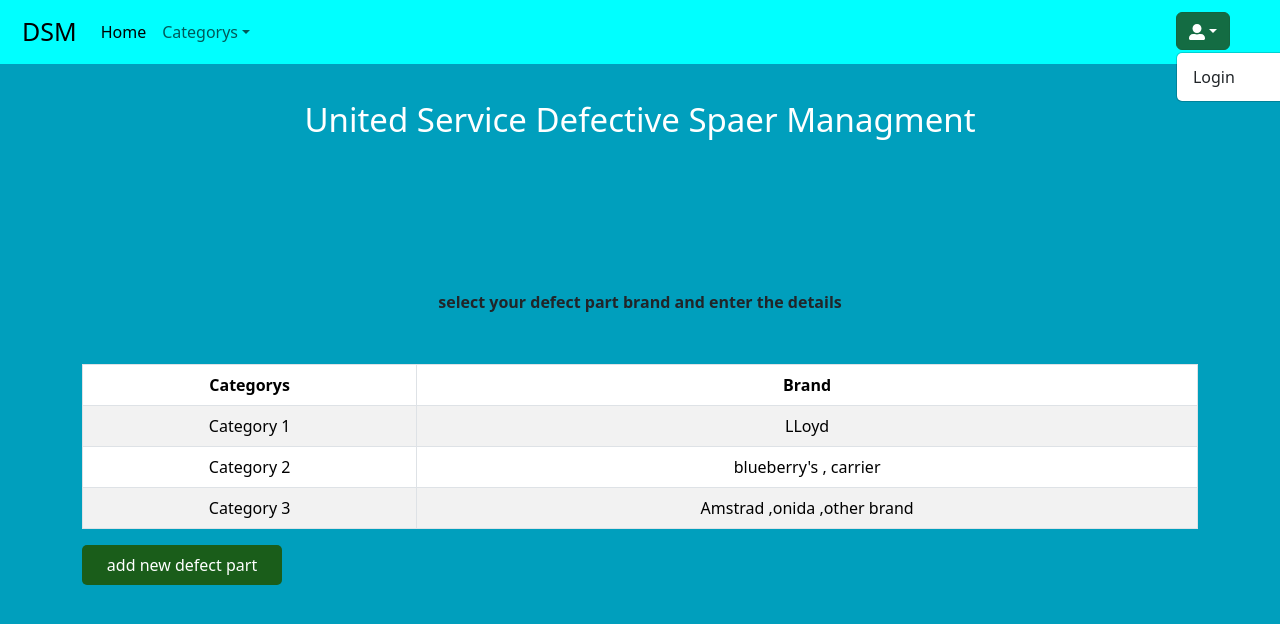
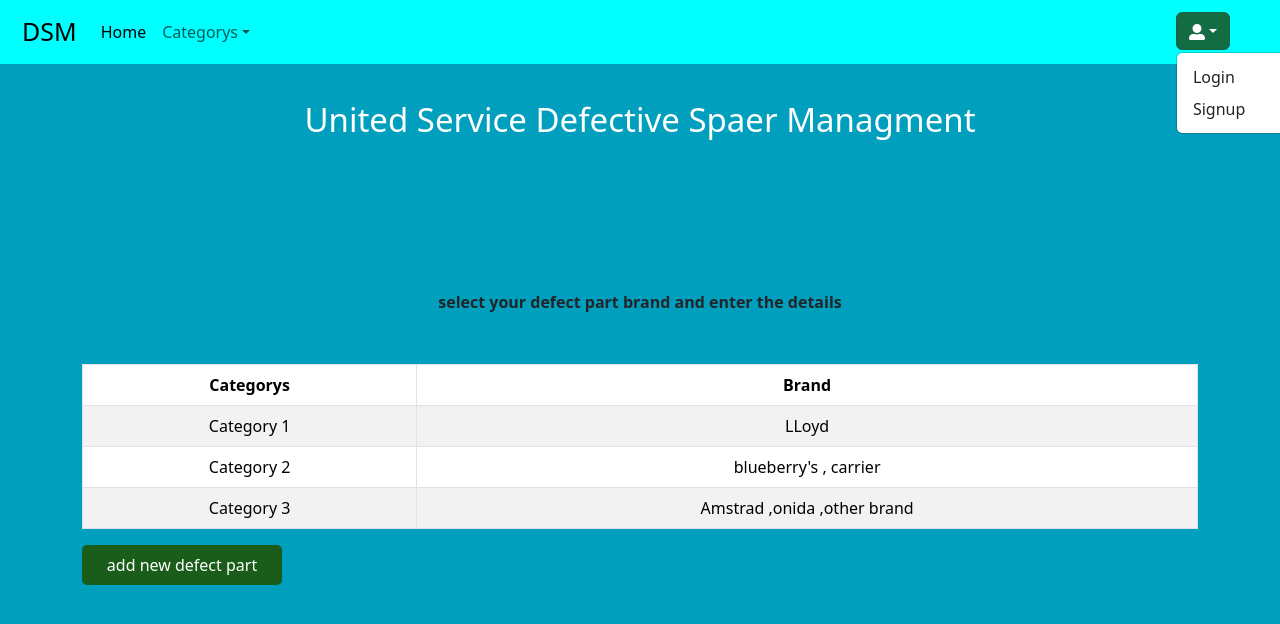
Before and after one commit to sarath1326/front-end-united-dsm, a React (Create React App) app: page / in a window 1280 px wide. Both pictures are taken after a click on the button 1202 px from the left and 30 px from the top of the page. Shown: the top 624 px of the page. Built offline with nearby package versions, Linux system fonts and the light colour scheme; no server answers.

Commit message:
Update Navebar.js     sarath signup add navbar

```diff
--- a/src/Components/Navebar.js
+++ b/src/Components/Navebar.js
@@ -141,8 +141,11 @@ function Navebar() {
 
         :
 
+              <>
+               <Dropdown.Item onClick={()=>{navigate('/login')}}>Login</Dropdown.Item>
+                <Dropdown.Item onClick={()=>{navigate('/sig')}}>Signup </Dropdown.Item>
 
-               <Dropdown.Item onClick={()=>{navigate('/login')}}>Login</Dropdown.Item>
+                </>
 
 
   }
```
